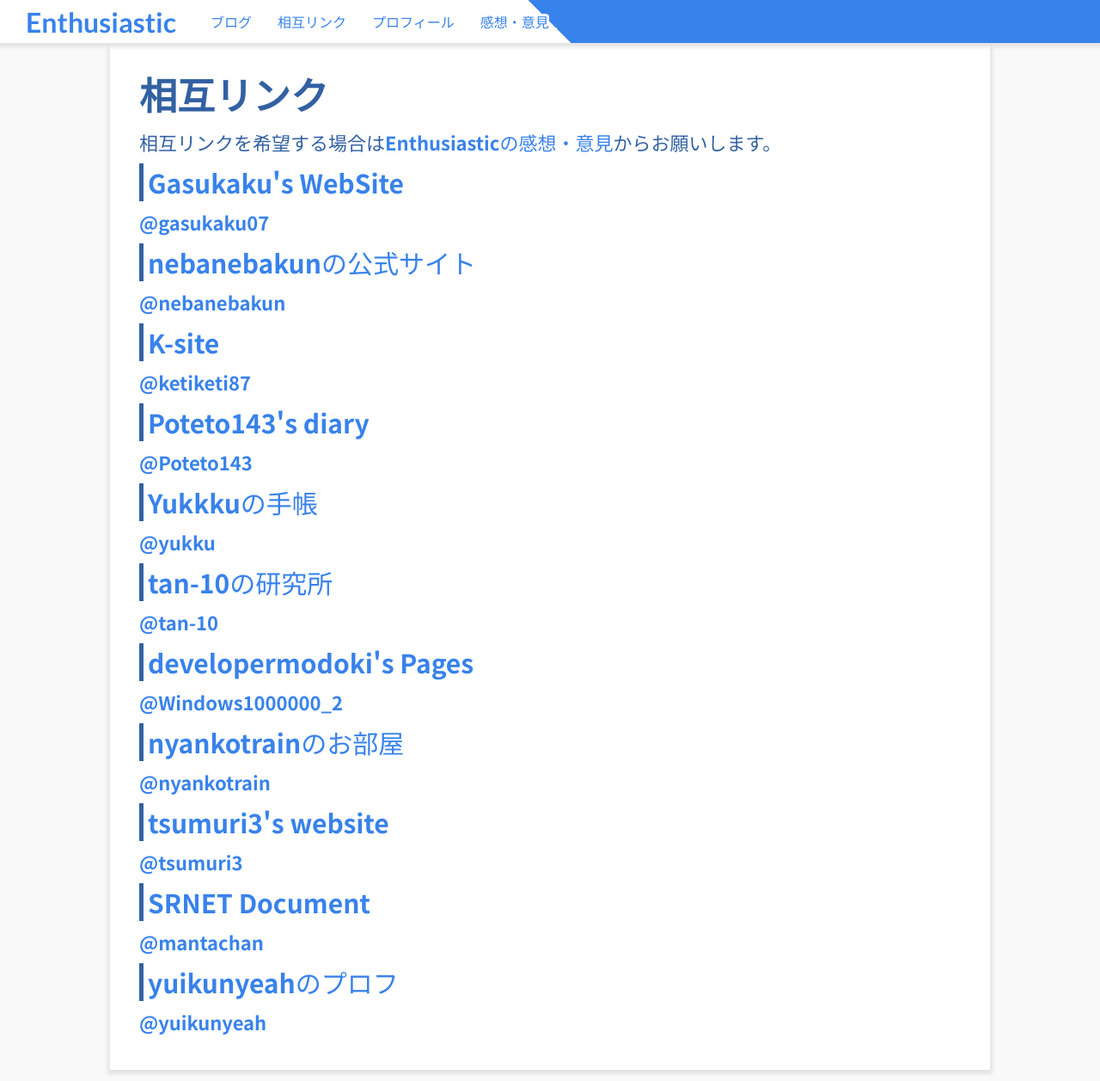
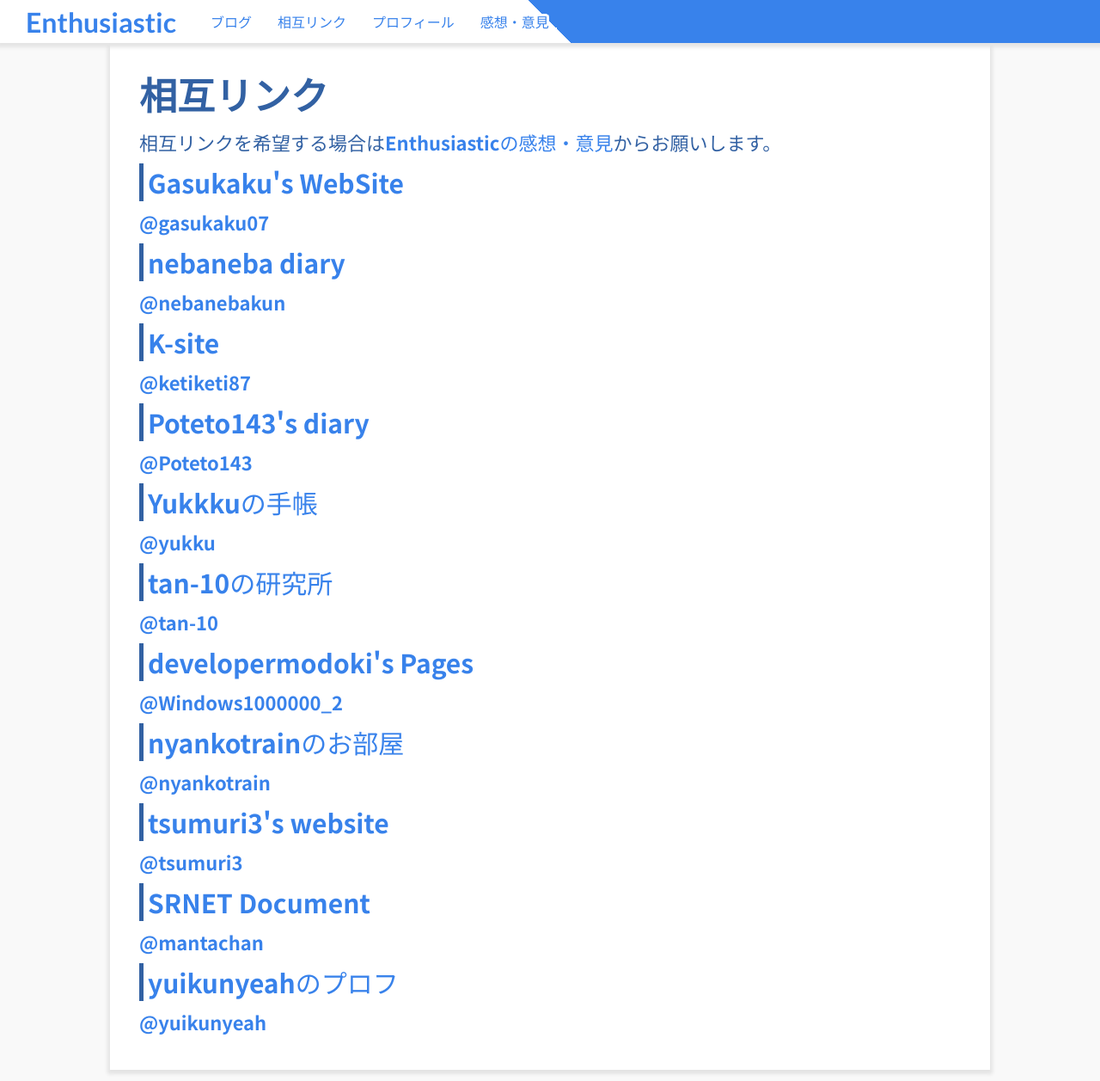
Before and after one commit to Diawadenta/Diawadenta.github.io, a Jekyll site: the page built from interlinks.md, in a window 1280 px wide and 1257 px high. Shown: the whole window at 86% size. Built offline with Jekyll 4.4.1, drawn with Linux system fonts in a browser that asks for light colours.

Commit message:
Update interlinks.md

```diff
--- a/interlinks.md
+++ b/interlinks.md
@@ -8,7 +8,7 @@ pagename: 相互リンク
 
 <a href="https://scratch.mit.edu/users/gasukaku07/">@gasukaku07</a>
 
-<h2><a href="https://kuwagatasan.github.io/nebanebakun-mainpage/">nebanebakunの公式サイト</a></h2>
+<h2><a href="https://nebaneba-nikki.glitch.me/index.html">nebaneba diary</a></h2>
 
 <a href="https://scratch.mit.edu/users/nebanebakun/">@nebanebakun</a>
 
```
